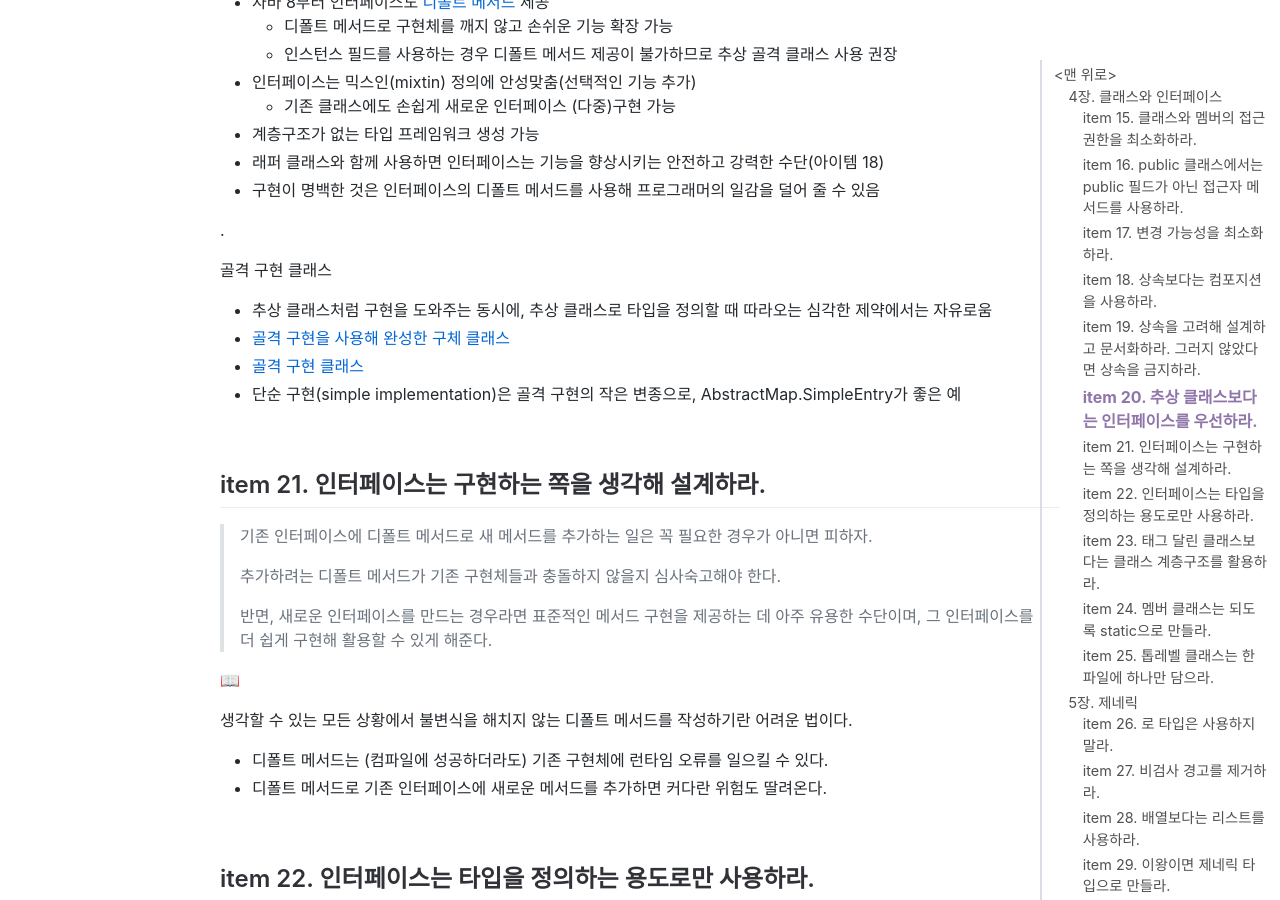
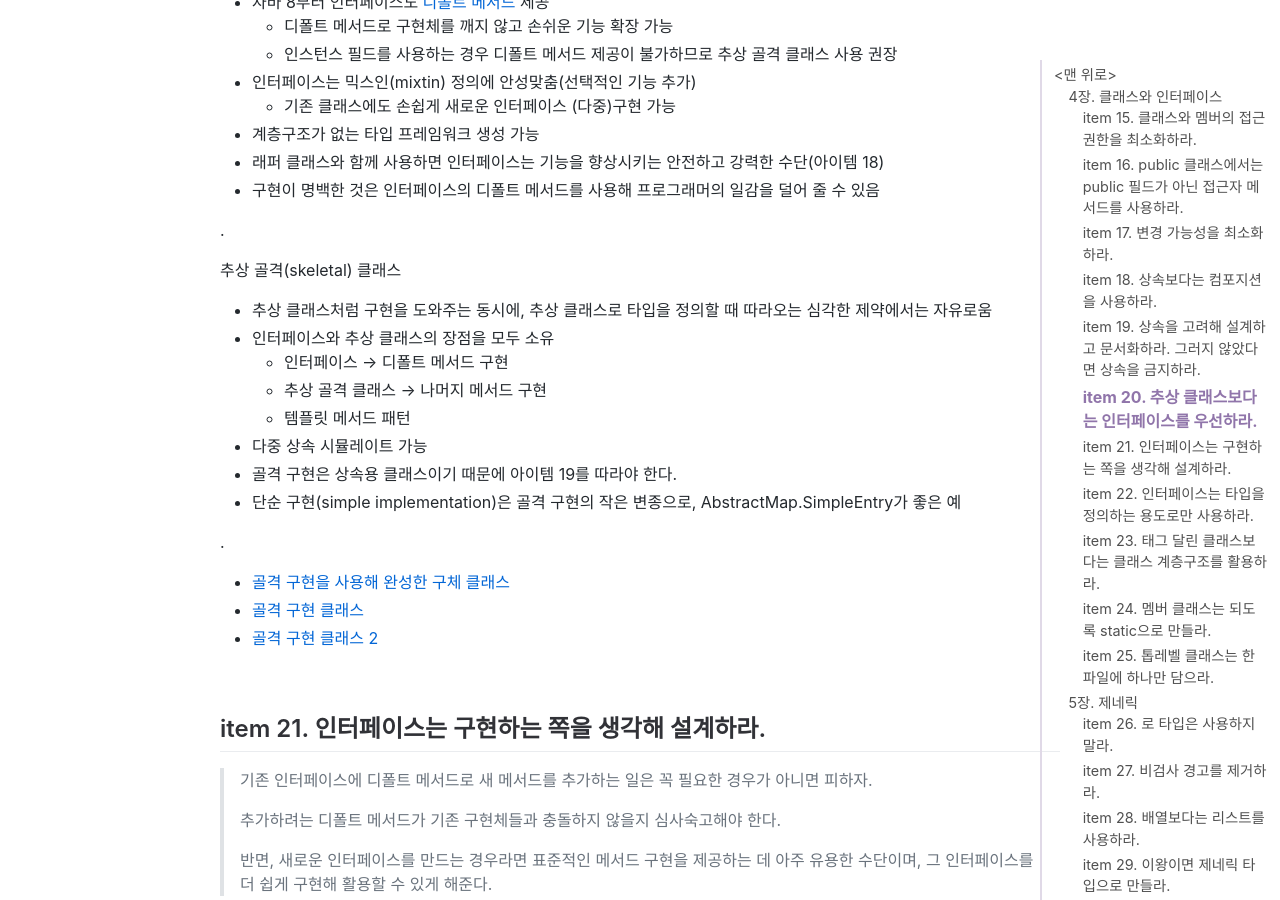
Before and after one commit to jihunparkme/jihunparkme.github.io, a Jekyll site: the page built from _posts/2023-04-22-Effective-Java-Class-Interface-Generics.md, in a window 1280 px wide and 900 px high, scrolled down 7940 px. Built offline with Jekyll 4.4.1, drawn with Linux system fonts in a browser that asks for light colours; nearby versions of some CDN libraries; comment, search, counter and statistics services are not loaded.

Commit message:
[Effective Java] item 20. 추상 클래스보다는 인터페이스를 우선하라.
- 인터페이스와 추상 골격(skeletal) 클래스

```diff
--- a/_posts/2023-04-22-Effective-Java-Class-Interface-Generics.md
+++ b/_posts/2023-04-22-Effective-Java-Class-Interface-Generics.md
@@ -332,18 +332,24 @@ public Complex minus(Complex c) {
 - 래퍼 클래스와 함께 사용하면 인터페이스는 기능을 향상시키는 안전하고 강력한 수단(아이템 18)
 - 구현이 명백한 것은 인터페이스의 디폴트 메서드를 사용해 프로그래머의 일감을 덜어 줄 수 있음
 
+.
 
+추상 골격(skeletal) 클래스
 
-
-
+- 추상 클래스처럼 구현을 도와주는 동시에, 추상 클래스로 타입을 정의할 때 따라오는 심각한 제약에서는 자유로움
+- 인터페이스와 추상 클래스의 장점을 모두 소유
+  - 인터페이스 → 디폴트 메서드 구현
+  - 추상 골격 클래스 → 나머지 메서드 구현
+  - 템플릿 메서드 패턴
+- 다중 상속 시뮬레이트 가능
+- 골격 구현은 상속용 클래스이기 때문에 아이템 19를 따라야 한다.
+- 단순 구현(simple implementation)은 골격 구현의 작은 변종으로, AbstractMap.SimpleEntry가 좋은 예
 
 .
 
-골격 구현 클래스
-- 추상 클래스처럼 구현을 도와주는 동시에, 추상 클래스로 타입을 정의할 때 따라오는 심각한 제약에서는 자유로움
 - [골격 구현을 사용해 완성한 구체 클래스](https://github.com/WegraLee/effective-java-3e-source-code/blob/master/src/effectivejava/chapter4/item20/IntArrays.java)
 - [골격 구현 클래스](https://github.com/WegraLee/effective-java-3e-source-code/blob/master/src/effectivejava/chapter4/item20/AbstractMapEntry.java)
-- 단순 구현(simple implementation)은 골격 구현의 작은 변종으로, AbstractMap.SimpleEntry가 좋은 예
+- [골격 구현 클래스 2](https://github.com/jihunparkme/Effective-JAVA/blob/main/effective-java-part2/src/main/java/me/whiteship/chapter04/item20/multipleinheritance/MyCat.java)
 
 <br>
 
```
